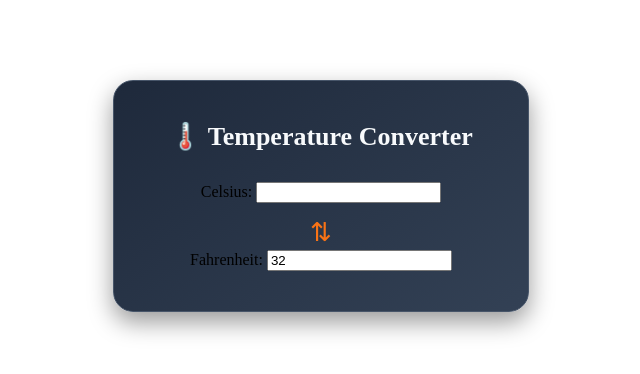
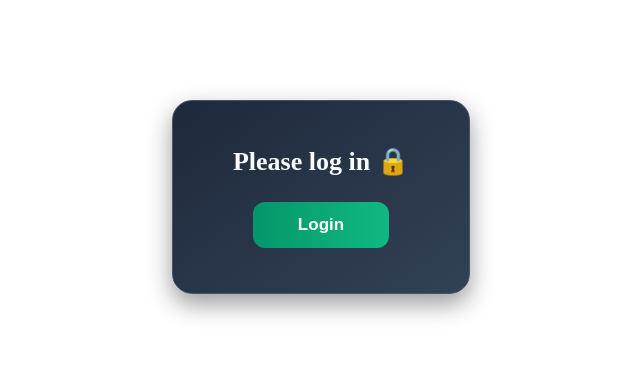
Before and after one commit to parth1566/React_Practice, a React (Vite) app in the folder react-practice/: page / in a window 1280 px wide. Shown: the top 374 px of the page, without its empty margins (319-959 px from the left). Built offline with nearby package versions, Linux system fonts and the light colour scheme.

Commit message:
ReactPracticeQues

```diff
--- a/react-practice/src/App.jsx
+++ b/react-practice/src/App.jsx
@@ -1,20 +1,15 @@
 import { useState } from "react";
-import CelsiusInput from "./Day3/CelsiusInput";
-import FahrenheitInput from "./Day3/FahrenheitInput";
-
+import AuthButton from "./Day3/AuthButton";
 
 
 function App() {
 
-  const[celsius, setCelsius] = useState("");
-    return(
-     <div className="temp-container">
-  <h1 className="temp-title">🌡️ Temperature Converter</h1>
-  <CelsiusInput celsius={celsius} setCelsius={setCelsius} />
-  <p className="temp-divider">⇅</p>
-  <FahrenheitInput celsius={celsius} setCelsius={setCelsius} />
-</div>
+  return(
+    <div>
+        <AuthButton/>
+    </div>
   )
+
 }
 
 export default App
--- /dev/null
+++ b/react-practice/src/Day3/Auth.css
@@ -0,0 +1,68 @@
+/* Auth card */
+.auth-container {
+  background: linear-gradient(145deg, #1e293b, #334155);
+  border-radius: 20px;
+  padding: 45px 60px;
+  text-align: center;
+  box-shadow: 0 10px 25px rgba(0, 0, 0, 0.4);
+  border: 1px solid #475569;
+  width: fit-content;
+  margin: 100px auto;
+  animation: slideUp 0.5s ease;
+}
+
+@keyframes slideUp {
+  from { opacity: 0; transform: translateY(30px); }
+  to { opacity: 1; transform: translateY(0); }
+}
+
+/* Message heading */
+.auth-message {
+  color: #f8fafc;
+  font-size: 26px;
+  margin: 0 0 25px 0;
+  animation: fadeIn 0.4s ease;
+}
+
+@keyframes fadeIn {
+  from { opacity: 0; }
+  to { opacity: 1; }
+}
+
+/* Base button */
+.auth-btn {
+  font-size: 17px;
+  font-weight: bold;
+  padding: 13px 45px;
+  border: none;
+  border-radius: 12px;
+  cursor: pointer;
+  color: white;
+  transition: all 0.25s ease;
+}
+
+.auth-btn:hover {
+  transform: translateY(-3px);
+}
+
+.auth-btn:active {
+  transform: scale(0.94);
+}
+
+/* Login state - green */
+.login-btn {
+  background: linear-gradient(90deg, #059669, #10b981);
+}
+
+.login-btn:hover {
+  box-shadow: 0 6px 18px rgba(16, 185, 129, 0.5);
+}
+
+/* Logout state - red */
+.logout-btn {
+  background: linear-gradient(90deg, #dc2626, #ef4444);
+}
+
+.logout-btn:hover {
+  box-shadow: 0 6px 18px rgba(239, 68, 68, 0.5);
+}
--- /dev/null
+++ b/react-practice/src/Day3/AuthButton.jsx
@@ -0,0 +1,21 @@
+import React, { useState } from 'react'
+import './Auth.css'
+
+const AuthButton = () => {
+  const [isLoggedIn, setIsLoggedIn] = useState(false);
+
+  return (
+    <div className="auth-container">
+      {isLoggedIn ? <h2 className="auth-message">Welcome back, Parth! 🎉</h2> : <h2 className="auth-message">Please log in 🔒</h2>}
+
+      <button
+        className={isLoggedIn ? "auth-btn logout-btn" : "auth-btn login-btn"}
+        onClick={() => setIsLoggedIn(!isLoggedIn)}
+      >
+        {isLoggedIn ? "Logout" : "Login"}
+      </button>
+    </div>
+  )
+}
+
+export default AuthButton
```
